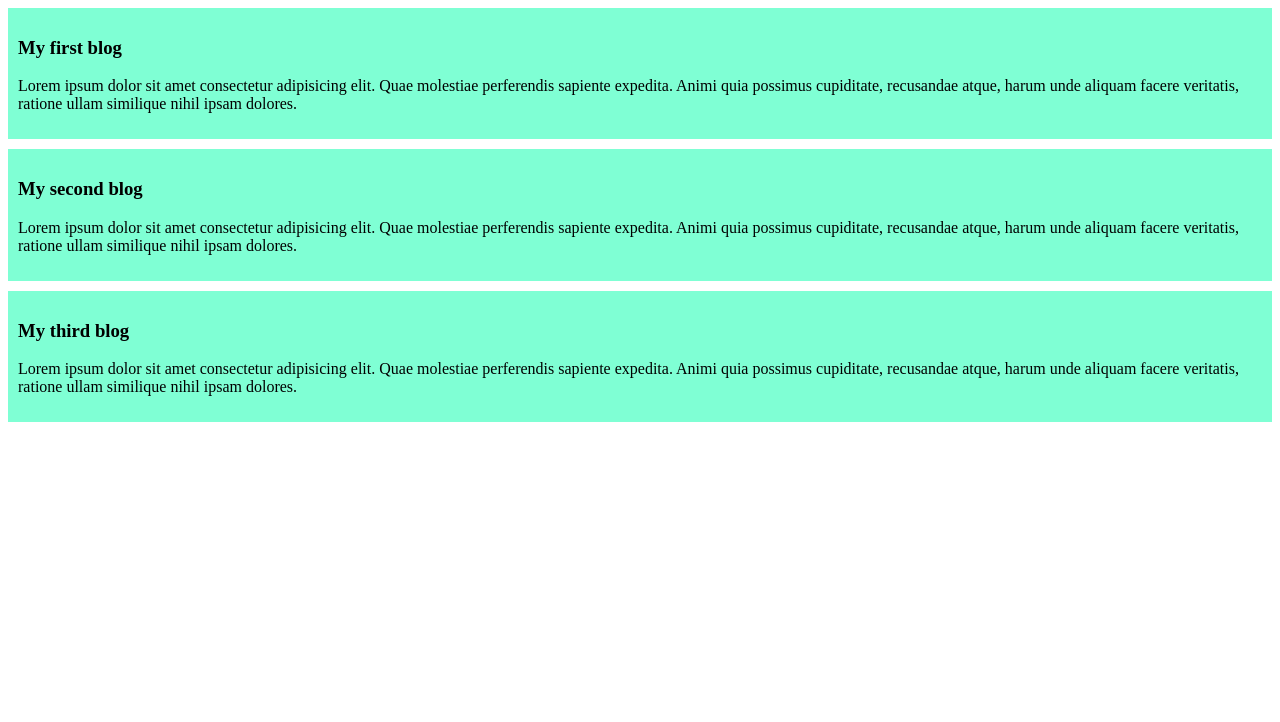
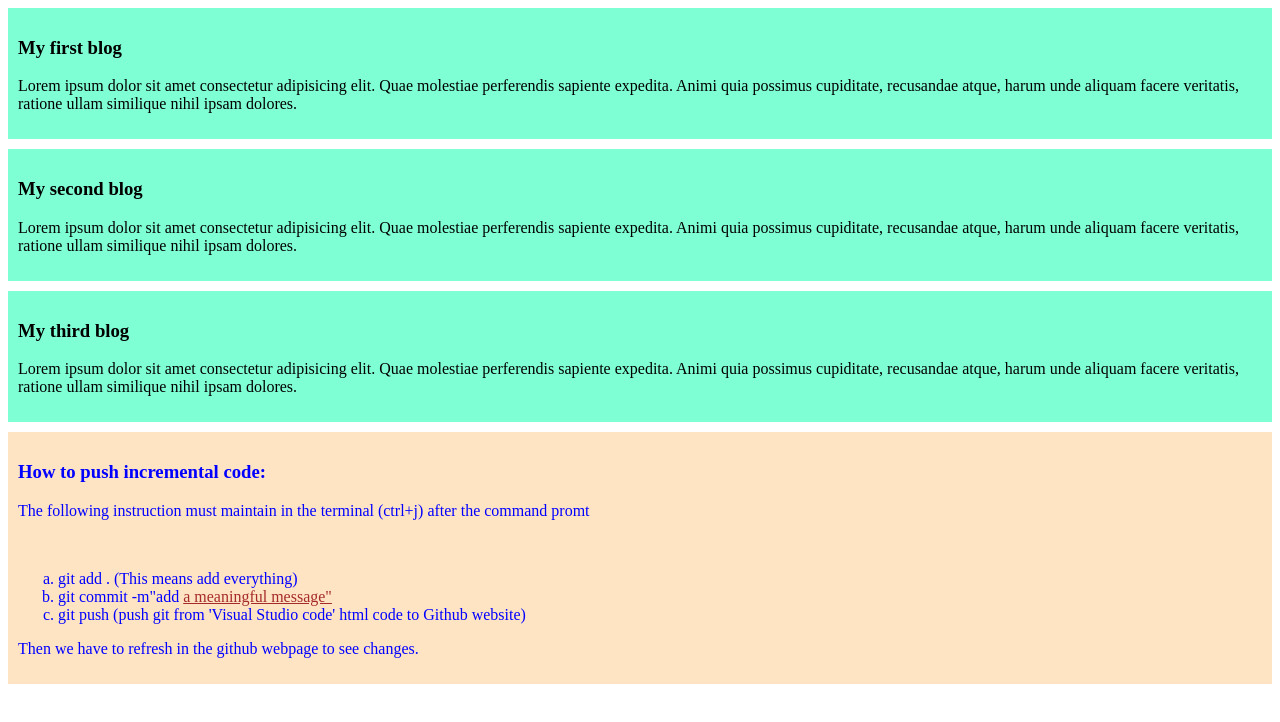
Before and after one commit to obydurrahmanutshow/my-first-github-repository, a plain HTML site: page index.html in a window 1280 px wide. Drawn offline with Linux system fonts and the light colour scheme.

Commit message:
added a list to push code

```diff
--- a/index.html
+++ b/index.html
@@ -19,5 +19,16 @@
         <h3>My third blog</h3>
         <p>Lorem ipsum dolor sit amet consectetur adipisicing elit. Quae molestiae perferendis sapiente expedita. Animi quia possimus cupiditate, recusandae atque, harum unde aliquam facere veritatis, ratione ullam similique nihil ipsam dolores.</p>
     </div>
+    <div style="color: blue; background-color: bisque;">
+        <h3>How to push incremental code:</h3>
+        <p>The following instruction must maintain in the terminal (ctrl+j) after the command promt</p><br>
+        <ol type="a">
+            <li>git add . (This means add everything)</li>
+            <li>git commit -m"add <span style="color: brown; text-decoration: underline;">a meaningful message"</span></li>
+            <li>git push (push git from 'Visual Studio code' html code to Github website)</li>
+
+        </ol>
+        <p>Then we have to refresh in the github webpage to see changes.</p>
+    </div>
 </body>
 </html>
```
